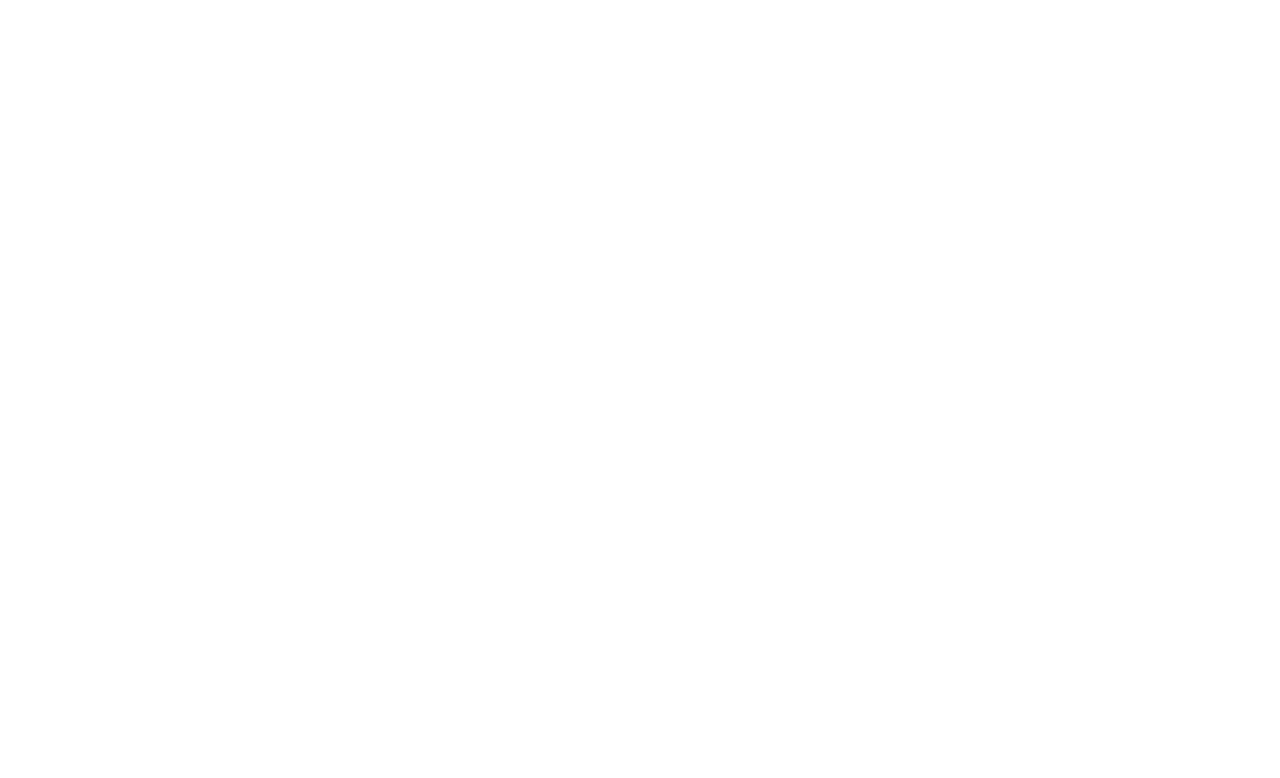
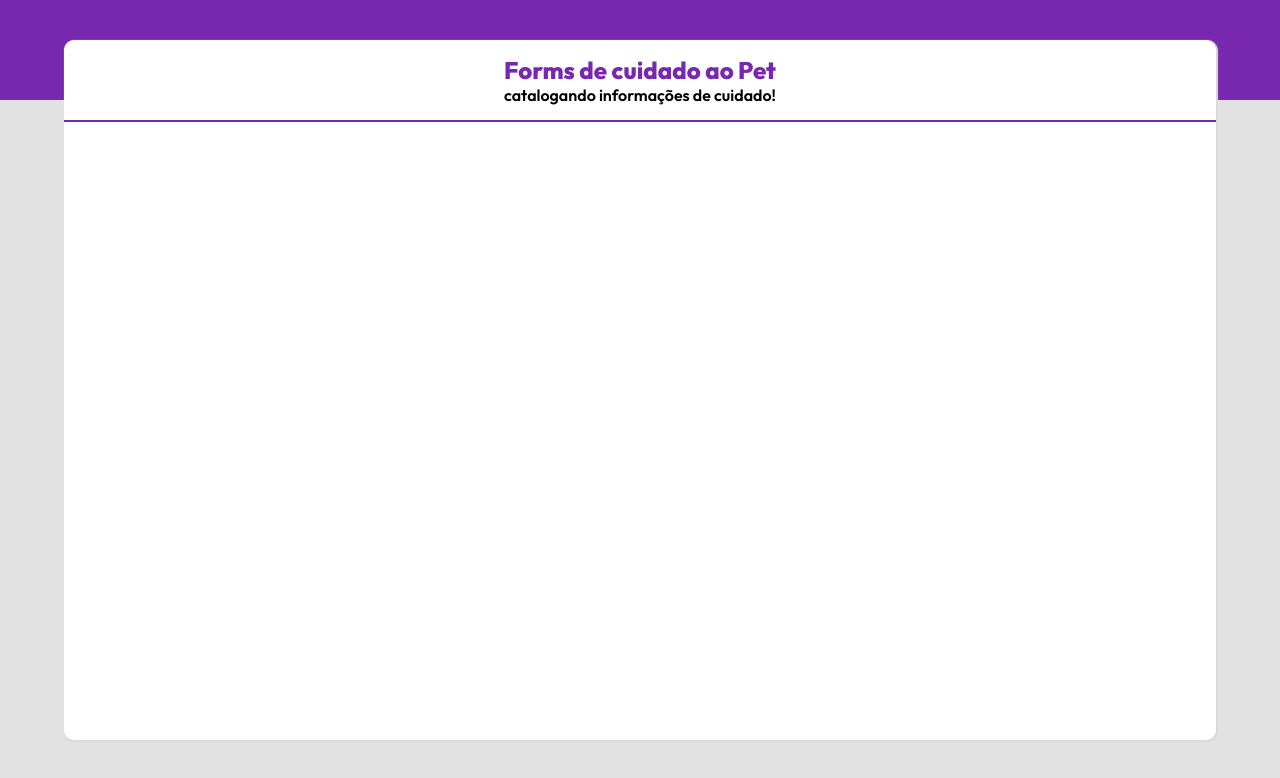
Before and after one commit to kelvynkhrystian/formulario, a plain HTML site: page index.html in a window 1280 px wide. Drawn offline with Linux system fonts and the light colour scheme.

Commit message:
designer-inicial-organizando-esttutura-principal

```diff
--- a/index.html
+++ b/index.html
@@ -5,8 +5,22 @@
   <meta http-equiv="X-UA-Compatible" content="IE=edge">
   <meta name="viewport" content="width=device-width, initial-scale=1.0">
   <title>Formulário</title>
+  <link rel="stylesheet" href="./style.css">
+  <link rel="preconnect" href="https://fonts.googleapis.com">
+  <link rel="preconnect" href="https://fonts.gstatic.com" crossorigin>
+  <link href="https://fonts.googleapis.com/css2?family=Outfit:wght@600;800;900&display=swap" rel="stylesheet">
 </head>
 <body>
 
+  <div></div>
+
+  <main>
+
+    <header>
+      <h2>Forms de cuidado ao Pet</h2>
+      <p>catalogando informações de cuidado!</p>
+    </header>
+
+  </main>
 </body>
 </html>
--- /dev/null
+++ b/style.css
@@ -0,0 +1,50 @@
+* {
+  font-family: 'Outfit', sans-serif;
+  margin: 0;
+  padding: 0;
+  box-sizing: border-box;
+  z-index: 0;
+}
+
+body {
+  background-color: #e2e2e2;
+  display: flex;
+  justify-content: center;
+  width: 100%;
+  z-index: 1;
+}
+
+div {
+  background: rgb(119,40,175);
+  height: 100px;
+  position: fixed;
+  top: 0;
+  left: 0;
+  width: 100%;
+  z-index: -1;
+}
+
+main {
+  background-color:#fff;
+  border-radius: 10px;
+  box-shadow: 1px 1px 1px 1px rgb(218, 218, 218);
+  display: flex;
+  flex-direction: column;
+  margin-top: 40px;
+  width: 90%;
+  height: 700px;
+}
+
+header {
+  align-items: center;
+  display: flex;
+  flex-direction: column;
+  justify-content: center;
+  padding: 15px;
+  color: rgb(119,40,175);
+  border-bottom: 2px solid rgb(119,40,175);
+}
+
+p {
+  color: black;
+}
```
Also changed, not shown: index2.html (+12 -0 lines).
